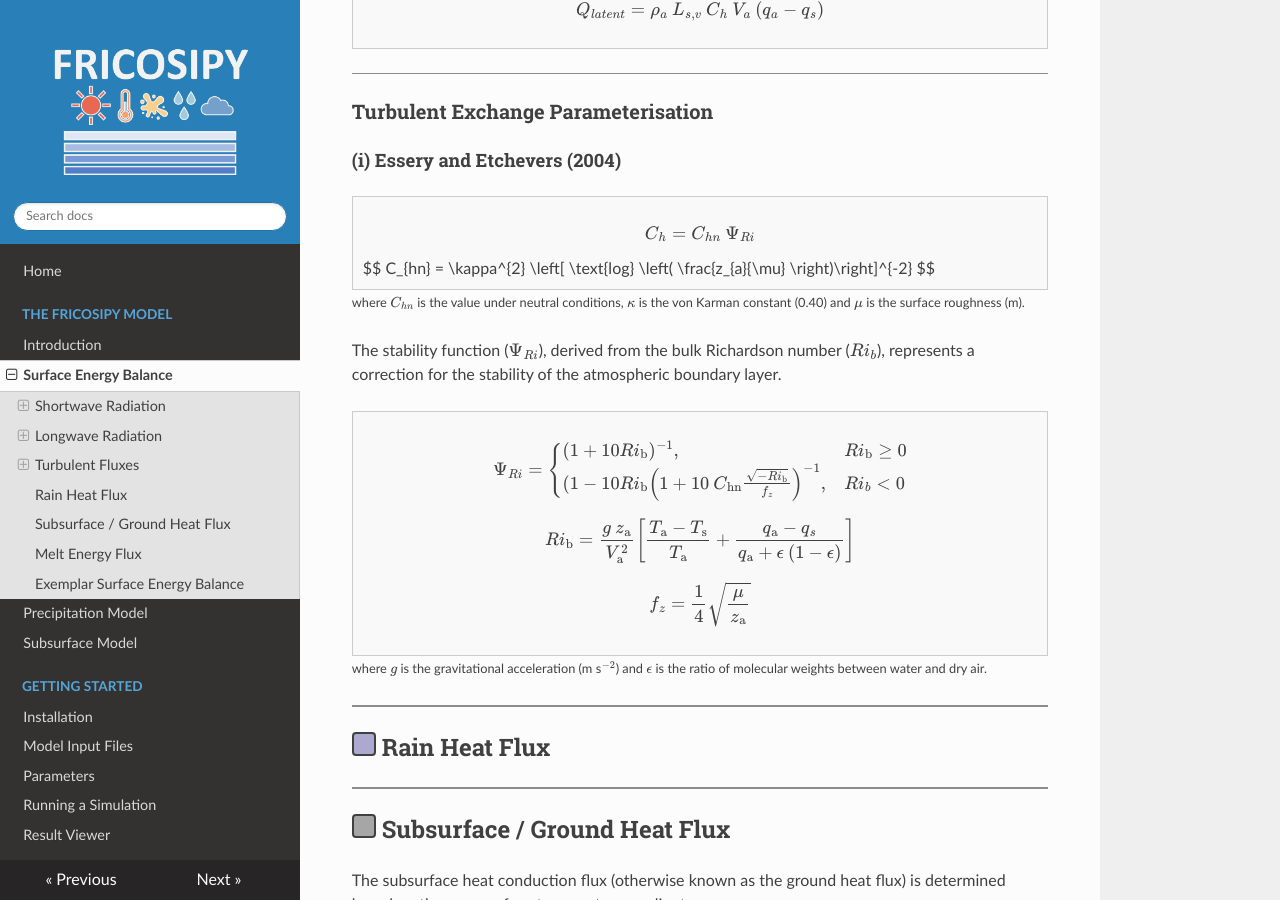
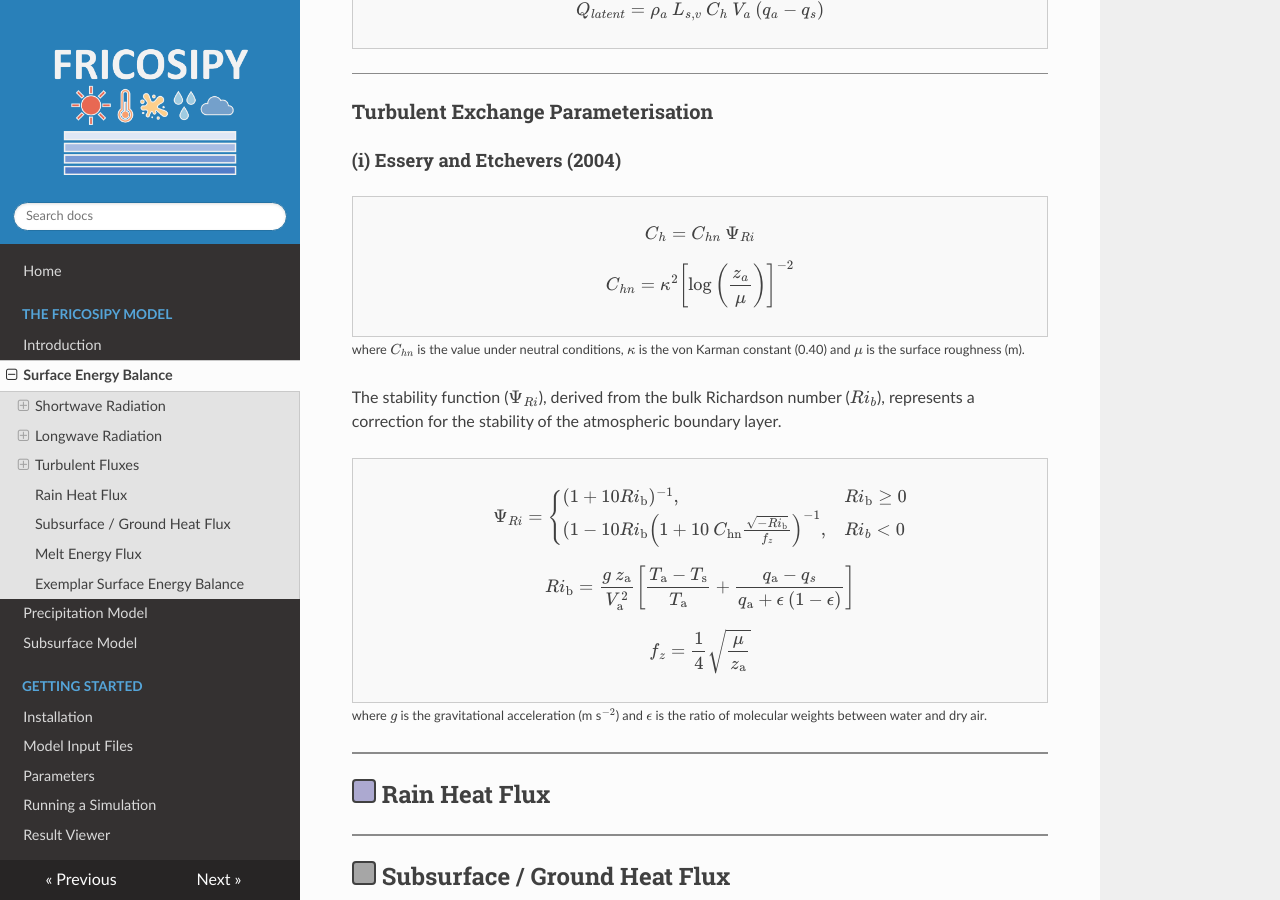
Before and after one commit to MarcusGastaldello/FRICOSIPY, an MkDocs documentation site: the page built from docs/surface_energy_balance.md, in a window 1280 px wide and 900 px high, scrolled down 4806 px. Built offline with MkDocs 1.6.1, drawn with Linux system fonts in a browser that asks for light colours; nearby versions of some CDN libraries.

```diff
--- a/docs/surface_energy_balance.md
+++ b/docs/surface_energy_balance.md
@@ -195,7 +195,7 @@ $$
 
 <div style="border:1px solid #ccc; padding:10px; background:#f9f9f9;">
 $$ C_{h} =  C_{hn} \: \Psi_{Ri} $$
-$$ C_{hn} = \kappa^{2} \left[ \text{log} \left( \frac{z_{a}{\mu} \right)\right]^{-2} $$
+$$ C_{hn} = \kappa^{2} \left[ \text{log} \left( \frac{z_{a}}{\mu} \right) \right] ^{-2} $$
 </div>
 <small>where $C_{hn}$ is the value under neutral conditions, $\kappa$ is the von Karman constant (0.40) and $\mu$ is the surface roughness (m).</small>
 
```
